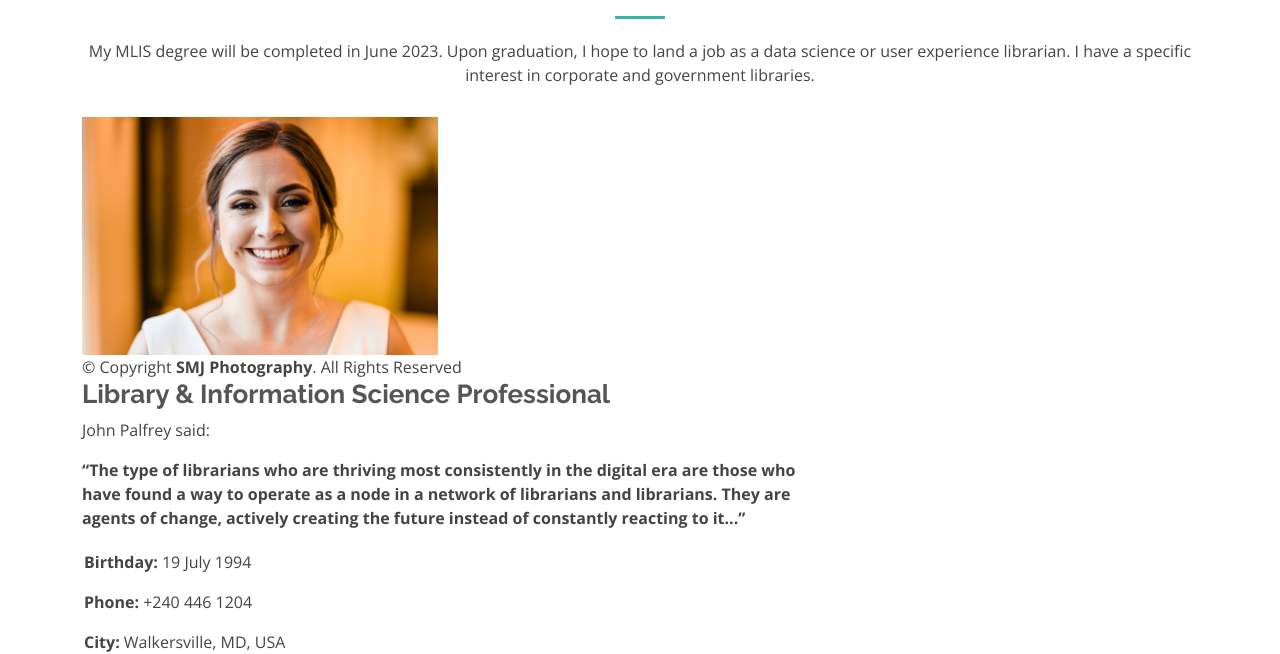
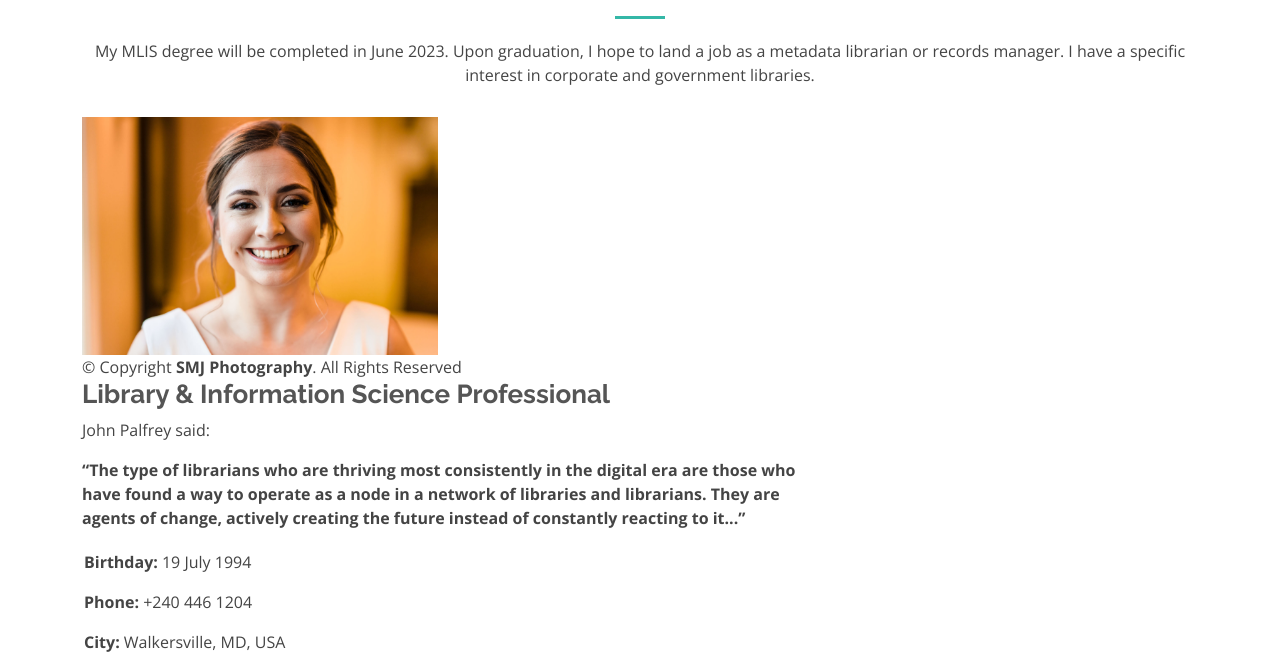
Before and after one commit to katelynchewning/katelynchewning.github.io, a plain HTML site: page about.html in a window 1280 px wide. Shown: the part 149-803 px from the top of the page. Drawn offline with nearby package versions, Linux system fonts and the light colour scheme.

Commit message:
Update about.html

```diff
--- a/about.html
+++ b/about.html
@@ -66,7 +66,7 @@
 
         <div class="section-title">
           <h2>About</h2>
-          <p>My MLIS degree will be completed in June 2023. Upon graduation, I hope to land a job as a data science or user experience librarian. I have a specific interest in corporate and government libraries.</p>
+          <p>My MLIS degree will be completed in June 2023. Upon graduation, I hope to land a job as a metadata librarian or records manager. I have a specific interest in corporate and government libraries.</p>
         </div>
 
         <div class="row">
@@ -81,7 +81,7 @@
             <h3>Library &amp; Information Science Professional</h3>
             <p>John Palfrey said:</p>
               <blockquote cite="https://www.goodreads.com/work/quotes/42756603-bibliotech-why-libraries-matter-more-than-ever-in-the-age-of-google">
-              <strong><q>The type of librarians who are thriving most consistently in the digital era are those who have found a way to operate as a node in a network of librarians and librarians. They are agents of change, actively creating the future instead of constantly reacting to it...</q></strong>
+              <strong><q>The type of librarians who are thriving most consistently in the digital era are those who have found a way to operate as a node in a network of libraries and librarians. They are agents of change, actively creating the future instead of constantly reacting to it...</q></strong>
               </blockquote>
             <div class="row">
               <div class="col-lg-6">
```
